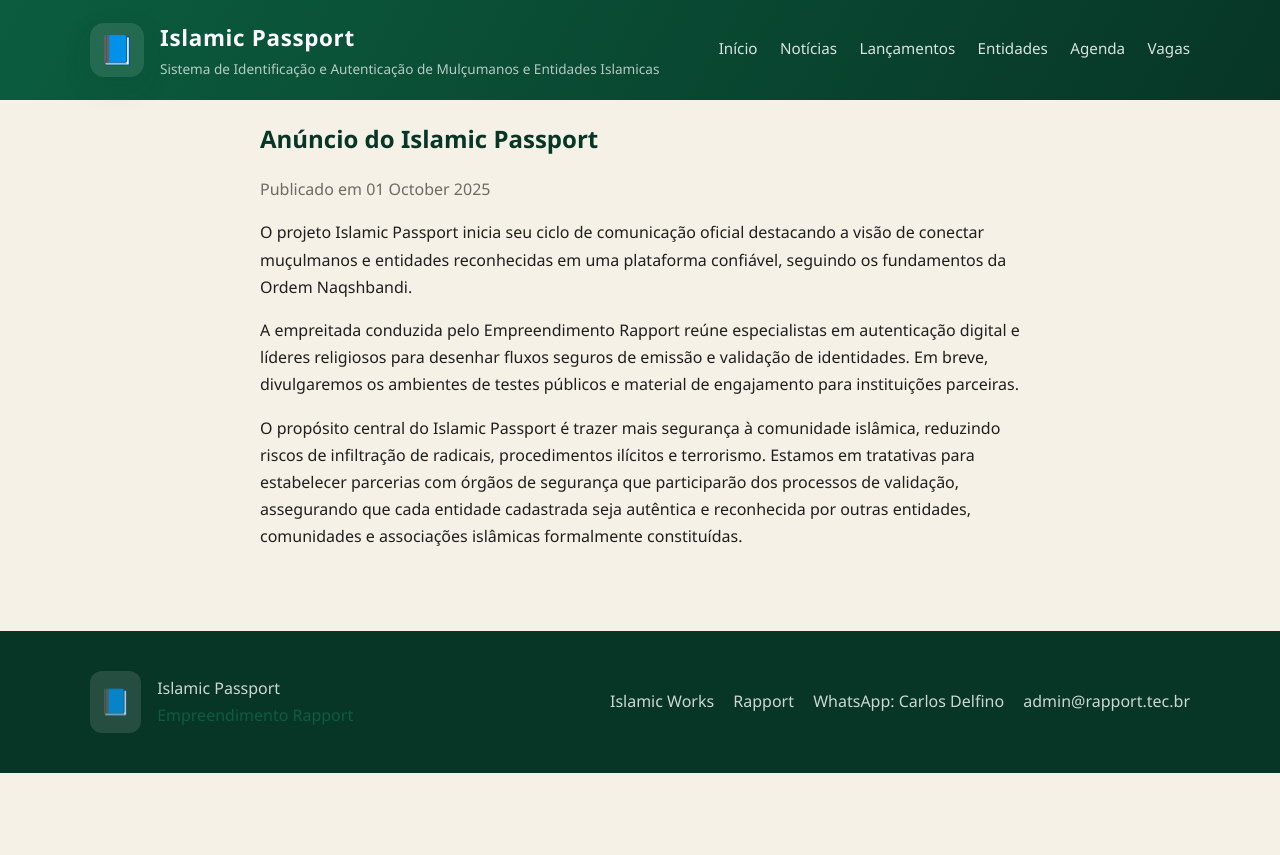
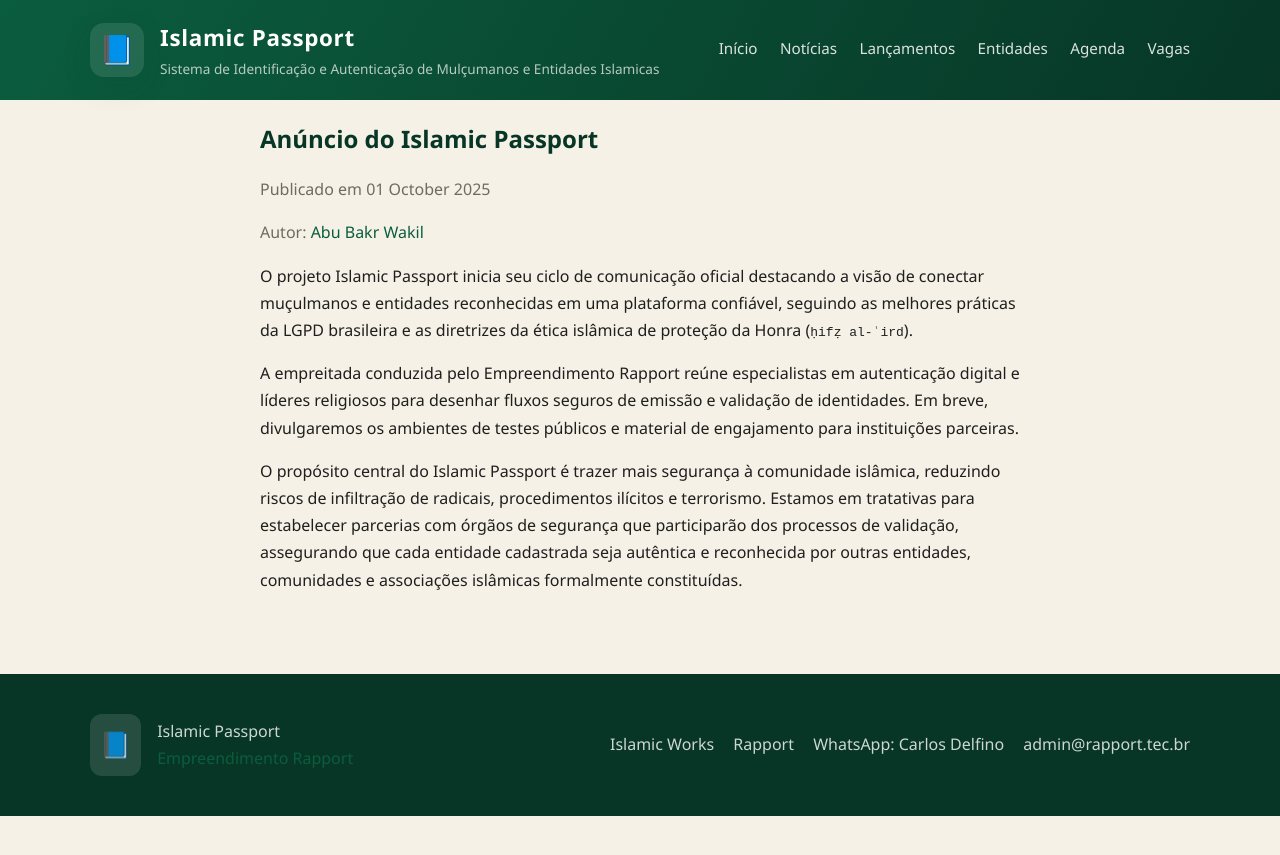
Before and after one commit to islamic-works/Islamic-Passport-site, a Jekyll site: the page built from _news/2025-10-01-anuncio-inicial.md, in a window 1280 px wide. Shown: the top 855 px of the page. Built offline with Jekyll 4.4.1, drawn with Linux system fonts in a browser that asks for light colours.

Commit message:
Atualizado com informações do Autor.

```diff
--- a/_news/2025-10-01-anuncio-inicial.md
+++ b/_news/2025-10-01-anuncio-inicial.md
@@ -2,9 +2,11 @@
 title: "Anúncio do Islamic Passport"
 date: 2025-10-01
 summary: "Conheça a proposta do protocolo oficial de identificação para a comunidade islâmica."
+authors:
+  - carlos-delfino
 ---
 
-O projeto Islamic Passport inicia seu ciclo de comunicação oficial destacando a visão de conectar muçulmanos e entidades reconhecidas em uma plataforma confiável, seguindo os fundamentos da Ordem Naqshbandi.
+O projeto Islamic Passport inicia seu ciclo de comunicação oficial destacando a visão de conectar muçulmanos e entidades reconhecidas em uma plataforma confiável, seguindo as melhores práticas da LGPD brasileira e as diretrizes da ética islâmica de proteção da Honra (`ḥifẓ al-ʿird`).
 
 A empreitada conduzida pelo Empreendimento Rapport reúne especialistas em autenticação digital e líderes religiosos para desenhar fluxos seguros de emissão e validação de identidades. Em breve, divulgaremos os ambientes de testes públicos e material de engajamento para instituições parceiras.
 
```
Also changed, not shown: _news/2025-10-21-captacao-curriculos.md (+2 -0 lines).
